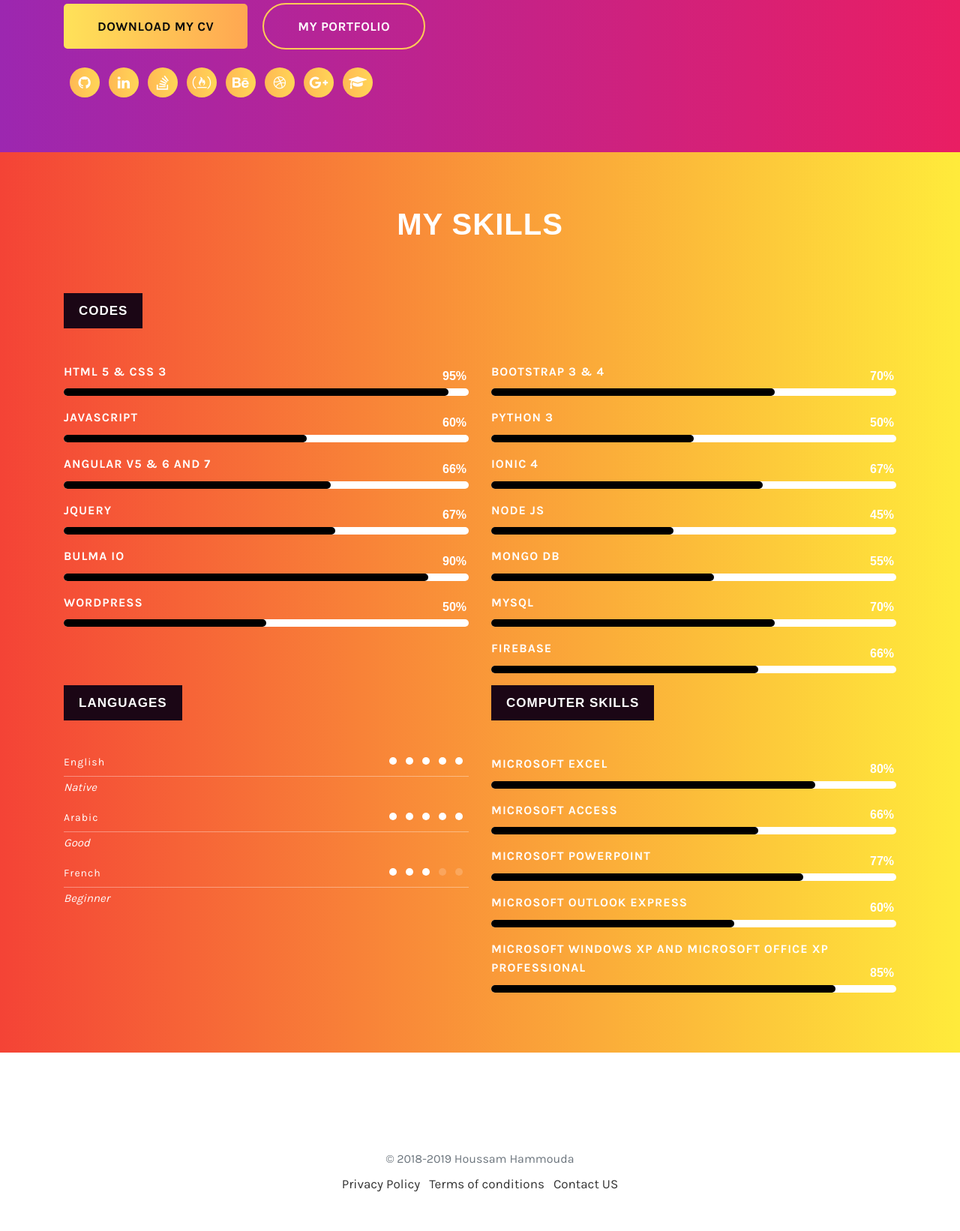
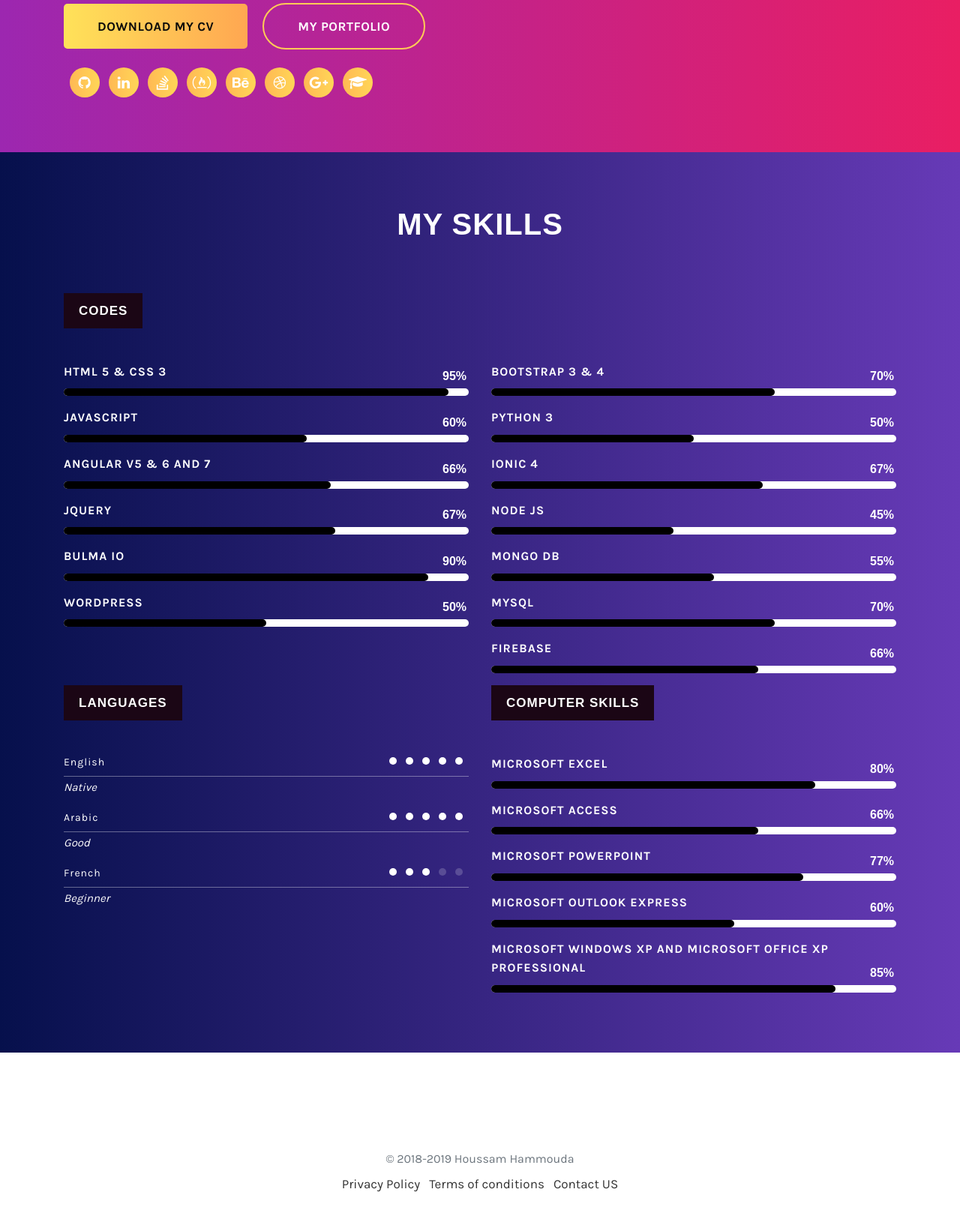
Before and after one commit to om-theme4all/om-theme4all.github.io, a PHP site: page /about.html in a window 1280 px wide. Shown: the part 698-2340 px from the top of the page at 75% size. Run offline with PHP 8.4, Linux system fonts and the light colour scheme.

Commit message:
Update style.css

```diff
--- a/css/style.css
+++ b/css/style.css
@@ -510,7 +510,7 @@
     border-radius: 0px!important;
 }
 .jumbotron.j-b {
-    background: linear-gradient(to right, #F44336, #FFEB3B)!important;
+    background: linear-gradient(to right, #06104c, #673AB7)!important;
     color: #fff!important;
     border-radius: 0px!important;
 }
```
